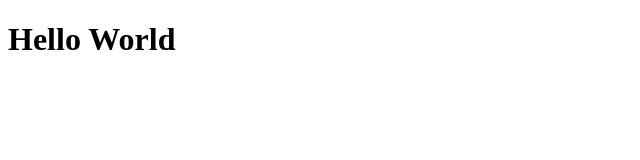
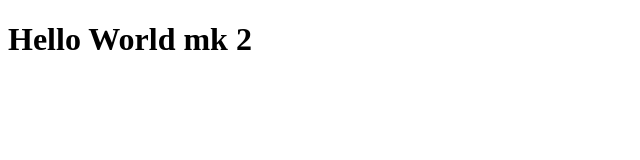
Before and after one commit to EverythingFaggel/EverythingFaggel.github.io, a plain HTML site: page index.html in a window 1280 px wide. Shown: the whole page, without its empty margins (0-640 px from the left). Drawn offline with Linux system fonts and the light colour scheme.

Commit message:
Update index.html

```diff
--- a/index.html
+++ b/index.html
@@ -1,6 +1,6 @@
 <!DOCTYPE html>
 <html>
 	<body>
-		<h1>Hello World</h1>
+		<h1>Hello World mk 2</h1>
 	</body>
 </html>
```
